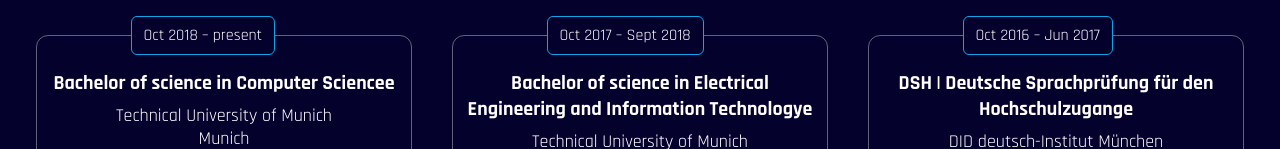
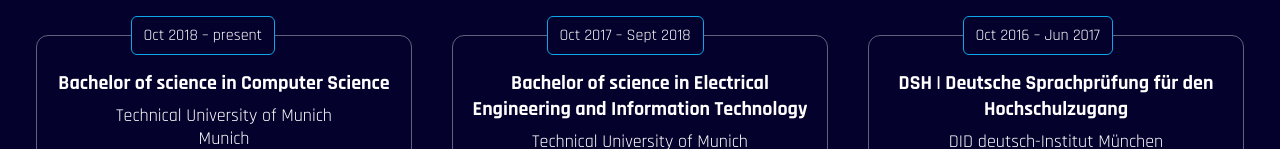
Before and after one commit to naderbennour/Nad3r-website, a React (Create React App) app: page / in a window 1280 px wide. Shown: the part 803-952 px from the top of the page. Built offline with nearby package versions, Linux system fonts and the light colour scheme.

Commit message:
updated edu card

```diff
--- a/src/components/Education/educationCard.js
+++ b/src/components/Education/educationCard.js
@@ -5,7 +5,7 @@
     <div className="indiv-card">
     <div className="date-block">{education.date}</div>
 
-    <h2 className="edu-bold">{education.diploma}e</h2>
+    <h2 className="edu-bold">{education.diploma}</h2>
     <p className="gpa">
       {education.university} <br />
       {education.location}
--- a/src/components/Projects/project.css
+++ b/src/components/Projects/project.css
@@ -1,5 +1,5 @@
 .project-section {
-    margin-top: 5rem;
+    margin-top: 6rem;
 }
 
 .caraousel-sec {
```
